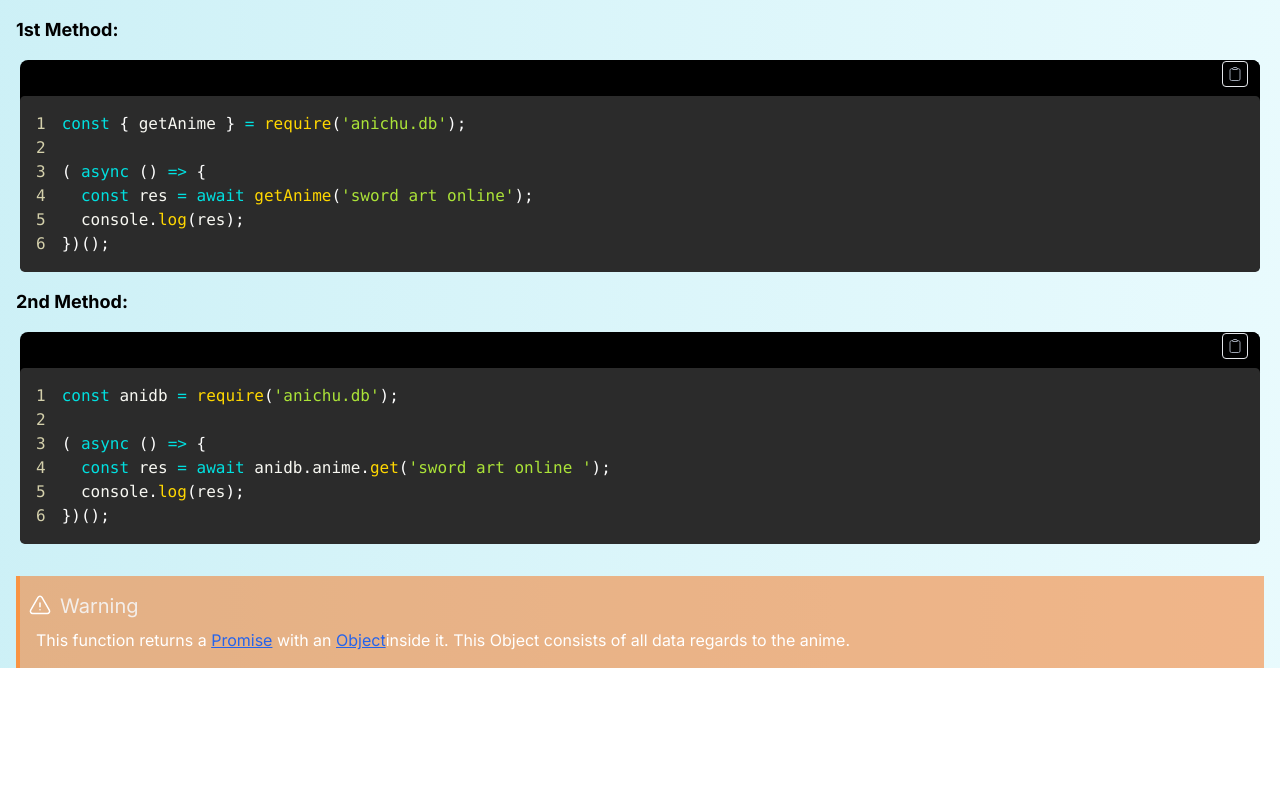
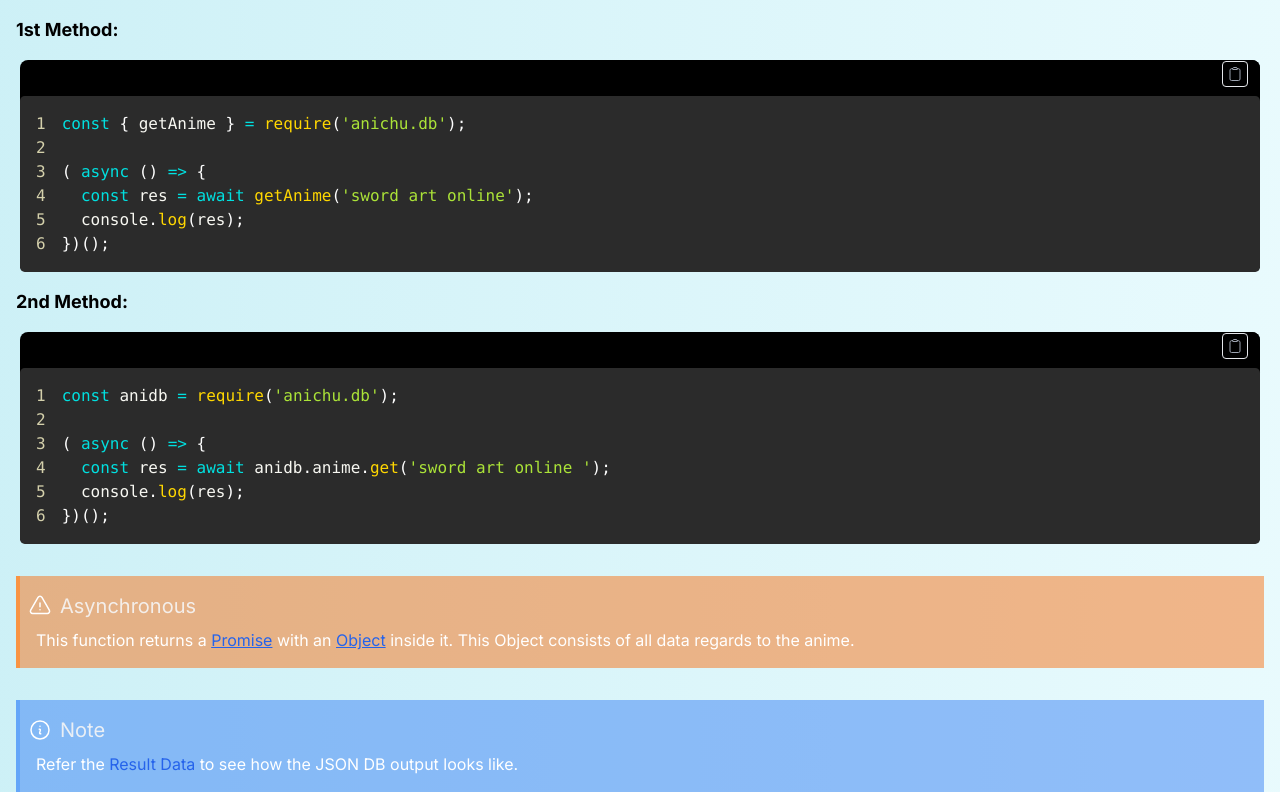
Before and after one commit to NanotechPikachu/Next, a Next.js app: page /getanime in a window 1280 px wide. Shown: the part 431-1223 px from the top of the page. Before the commit the page ends 1099 px from the top, so only its background shows below. Built offline with nearby package versions, Linux system fonts and the light colour scheme.

Commit message:
Update page.jsx

```diff
--- a/src/app/getanime/page.jsx
+++ b/src/app/getanime/page.jsx
@@ -4,6 +4,7 @@ import { SyntaxHighlighter as CodeBlock, style } from '../../components/CodeBloc
 import Copy from '../../components/Copy.js';
 import TitleNavBar from '../../components/TitleNavBar.js';
 import { Note, Warning } from '../../components/Boxes.jsx';
+import Link from 'next/link';
 
 export default function GetAnime() {
   const a = `const { getAnime } = require(\'anichu.db\');
@@ -53,9 +54,12 @@ export default function GetAnime() {
     {b}
     </CodeBlock>
     </div>
-    <Warning>
-This function returns a <a href="https://developer.mozilla.org/en-US/docs/Web/JavaScript/Reference/Global_Objects/Promise" className="text-blue-600 hover:text-blue-700"><u>Promise</u></a> with an <a href="https://developer.mozilla.org/en-US/docs/Web/JavaScript/Reference/Global_Objects/Object" className="text-blue-600 hover:text-blue-700"><u>Object</u></a>inside it. This Object consists of all data regards to the anime.
+    <Warning title="Asynchronous">
+This function returns a <a href="https://developer.mozilla.org/en-US/docs/Web/JavaScript/Reference/Global_Objects/Promise" className="text-blue-600 hover:text-blue-700"><u>Promise</u></a> with an <a href="https://developer.mozilla.org/en-US/docs/Web/JavaScript/Reference/Global_Objects/Object" className="text-blue-600 hover:text-blue-700"><u>Object</u></a> inside it. This Object consists of all data regards to the anime.
     </Warning>
+    <Note>
+Refer the <Link href="/result" className="text-blue-600 hover:text-blue-700">Result Data</Link> to see how the JSON DB output looks like.
+    </Note>
     </div>
   )
 }
```
